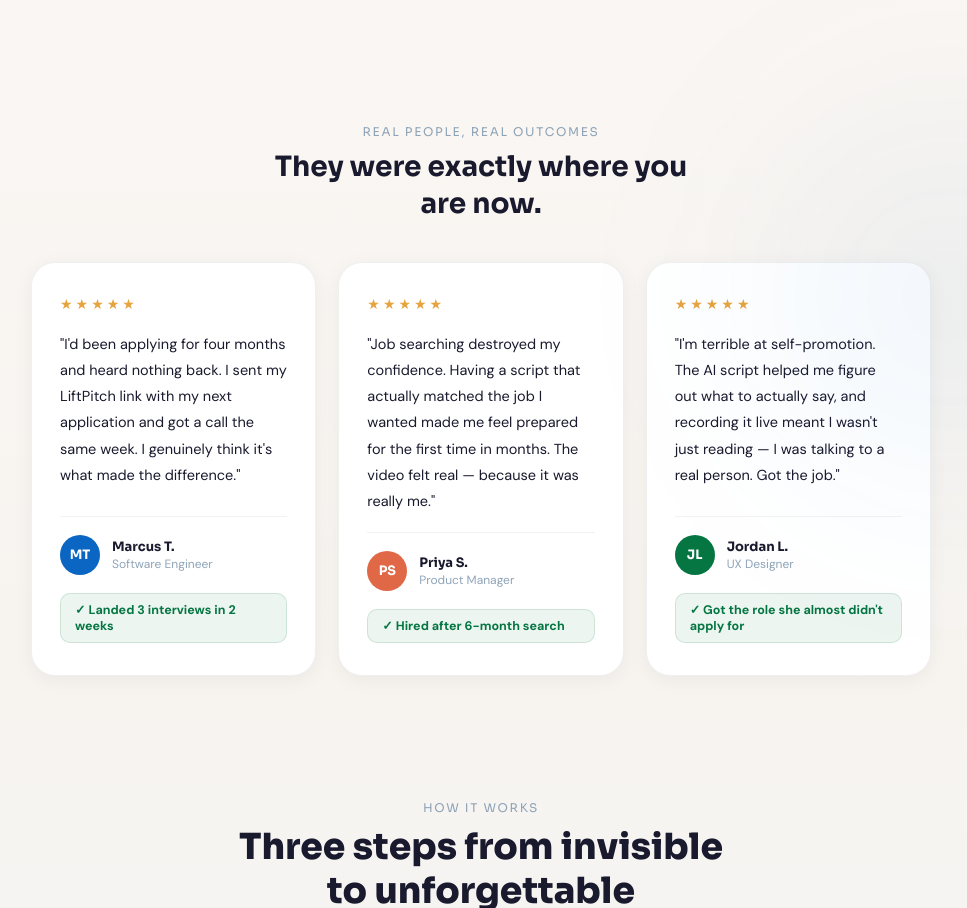
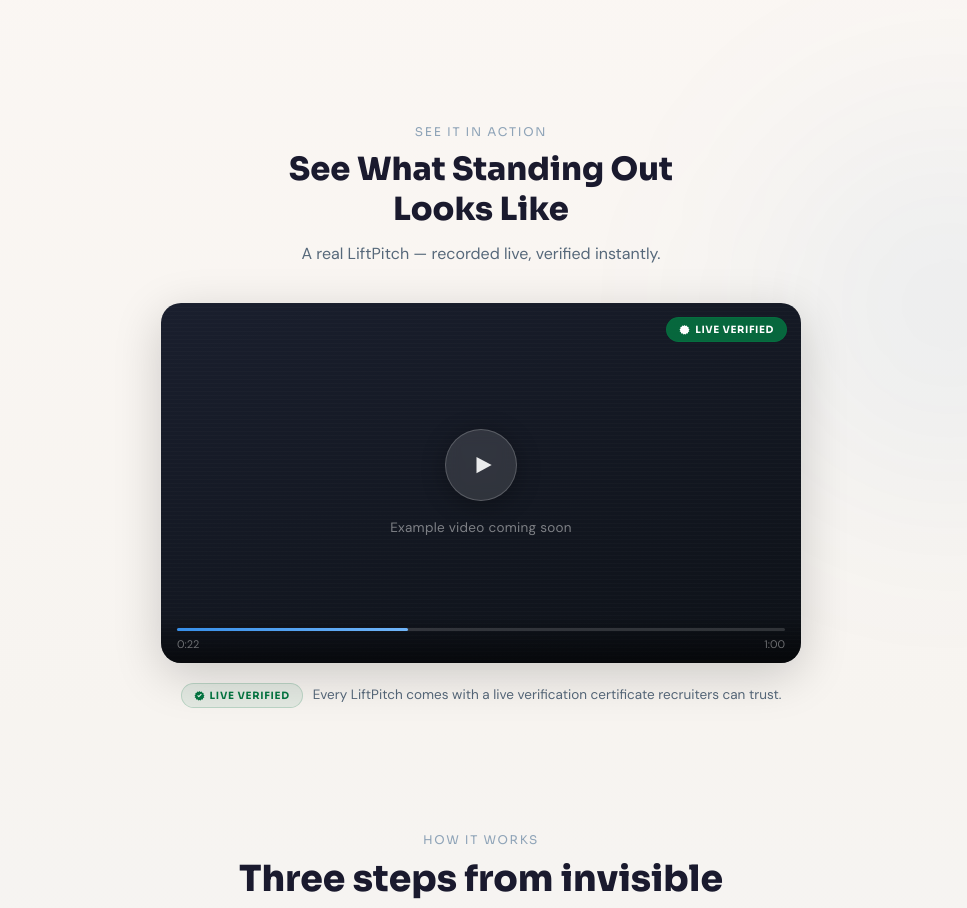
Before and after one commit to JamesNeutron/liftpitch, a Next.js app: page / in a window 1280 px wide. Shown: the part 760-1668 px from the top of the page, without its empty margins (159-1126 px from the left). Built offline with nearby package versions, Linux system fonts and the light colour scheme.

Commit message:
Replace testimonials with See It In Action video placeholder section

```diff
--- a/src/app/LiftPitchApp.jsx
+++ b/src/app/LiftPitchApp.jsx
@@ -119,24 +119,6 @@
 
 // ─── Landing Page ───
 
-const testimonials = [
-  {
-    quote: "I'd been applying for four months and heard nothing back. I sent my LiftPitch link with my next application and got a call the same week. I genuinely think it's what made the difference.",
-    name: "Marcus T.", role: "Software Engineer", outcome: "Landed 3 interviews in 2 weeks",
-    initials: "MT", avatarColor: "#0A66C2",
-  },
-  {
-    quote: "Job searching destroyed my confidence. Having a script that actually matched the job I wanted made me feel prepared for the first time in months. The video felt real — because it was really me.",
-    name: "Priya S.", role: "Product Manager", outcome: "Hired after 6-month search",
-    initials: "PS", avatarColor: "#E06847",
-  },
-  {
-    quote: "I'm terrible at self-promotion. The AI script helped me figure out what to actually say, and recording it live meant I wasn't just reading — I was talking to a real person. Got the job.",
-    name: "Jordan L.", role: "UX Designer", outcome: "Got the role she almost didn't apply for",
-    initials: "JL", avatarColor: "#057642",
-  },
-];
-
 const steps = [
   {
     n: "1", emoji: "📄",
@@ -236,50 +218,101 @@
         </div>
       </div>
 
-      {/* ── Testimonials ── */}
-      <div style={{ maxWidth: 900, width: "100%", marginTop: "clamp(72px, 9vw, 112px)" }}>
+      {/* ── See It In Action ── */}
+      <div style={{ maxWidth: 700, width: "100%", marginTop: "clamp(72px, 9vw, 112px)", textAlign: "center" }}>
         <p style={{
           fontFamily: "'Sora', sans-serif", fontSize: 12, color: B.textDim, textAlign: "center",
           letterSpacing: "0.14em", textTransform: "uppercase", marginBottom: 10,
-        }}>Real people, real outcomes</p>
+        }}>See it in action</p>
         <h2 style={{
-          fontFamily: "'Sora', sans-serif", fontSize: "clamp(20px, 3vw, 28px)", fontWeight: 700,
-          color: B.text, textAlign: "center", margin: "0 auto 40px", maxWidth: 460, lineHeight: 1.3,
-        }}>They were exactly where you are now.</h2>
-        <div style={{ display: "flex", flexWrap: "wrap", gap: 22, justifyContent: "center" }}>
-          {testimonials.map((t, i) => (
-            <div key={i} style={{
-              flex: "1 1 250px", maxWidth: 286,
-              background: "#FFFFFF",
-              border: "1px solid rgba(0,0,0,0.06)",
-              borderRadius: 24, padding: "32px 28px",
-              boxShadow: "0 4px 20px rgba(0,0,0,0.05)",
-              display: "flex", flexDirection: "column", gap: 18,
+          fontFamily: "'Sora', sans-serif", fontSize: "clamp(22px, 3.2vw, 32px)", fontWeight: 800,
+          color: B.text, textAlign: "center", margin: "0 auto 12px", maxWidth: 480, lineHeight: 1.25,
+        }}>See What Standing Out Looks Like</h2>
+        <p style={{
+          fontFamily: "'DM Sans', sans-serif", fontSize: 16, color: B.textMuted,
+          margin: "0 auto 36px", lineHeight: 1.6,
+        }}>A real LiftPitch — recorded live, verified instantly.</p>
+
+        {/* Video player mock */}
+        <div style={{
+          position: "relative", width: "100%", maxWidth: 640, margin: "0 auto",
+          aspectRatio: "16/9", borderRadius: 20, overflow: "hidden",
+          background: "linear-gradient(160deg, #1A1F2E 0%, #0D1117 100%)",
+          boxShadow: "0 12px 48px rgba(0,0,0,0.18), 0 0 0 1px rgba(255,255,255,0.06)",
+        }}>
+          {/* Subtle scanline texture */}
+          <div style={{
+            position: "absolute", inset: 0,
+            background: "repeating-linear-gradient(0deg, transparent, transparent 3px, rgba(255,255,255,0.015) 3px, rgba(255,255,255,0.015) 4px)",
+            pointerEvents: "none",
+          }} />
+
+          {/* Verified badge top-right */}
+          <div style={{
+            position: "absolute", top: 14, right: 14, zIndex: 2,
+            display: "inline-flex", alignItems: "center", gap: 5, padding: "5px 12px",
+            borderRadius: 100, background: "rgba(5,118,66,0.85)", backdropFilter: "blur(8px)",
+            border: "1px solid rgba(5,118,66,0.5)",
+          }}>
+            <svg width={11} height={11} viewBox="0 0 24 24" fill="none">
+              <path d="M12 2L14.09 4.26L17 3.29L17.97 6.2L21 6.58L20.42 9.58L23 11.36L21.18 13.84L22.56 16.58L19.82 17.66L19.56 20.66L16.56 20.42L14.78 23L12 21.82L9.22 23L7.44 20.42L4.44 20.66L4.18 17.66L1.44 16.58L2.82 13.84L1 11.36L3.58 9.58L3 6.58L6.03 6.2L7 3.29L9.91 4.26L12 2Z" fill="white"/>
+              <path d="M8.5 12.5L10.5 14.5L15.5 9.5" stroke="white" strokeWidth="2.2" strokeLinecap="round" strokeLinejoin="round"/>
+            </svg>
+            <span style={{ fontFamily: "'Sora', sans-serif", fontSize: 10, fontWeight: 700, color: "#fff", letterSpacing: "0.06em" }}>LIVE VERIFIED</span>
+          </div>
+
+          {/* Play button */}
+          <div style={{
+            position: "absolute", inset: 0, display: "flex", flexDirection: "column",
+            alignItems: "center", justifyContent: "center", gap: 18,
+          }}>
+            <div style={{
+              width: 72, height: 72, borderRadius: "50%",
+              background: "rgba(255,255,255,0.12)", backdropFilter: "blur(8px)",
+              border: "1.5px solid rgba(255,255,255,0.2)",
+              display: "flex", alignItems: "center", justifyContent: "center",
+              boxShadow: "0 4px 24px rgba(0,0,0,0.3)",
             }}>
-              {/* Stars */}
-              <div style={{ display: "flex", gap: 3 }}>
-                {[1,2,3,4,5].map(s => <span key={s} style={{ fontSize: 14, color: "#E7A33E" }}>★</span>)}
-              </div>
-              <p style={{ fontFamily: "'DM Sans', sans-serif", fontSize: 14.5, color: B.text,
-                lineHeight: 1.8, margin: 0, flex: 1 }}>"{t.quote}"</p>
-              <div style={{ display: "flex", alignItems: "center", gap: 12, borderTop: "1px solid rgba(0,0,0,0.05)", paddingTop: 18 }}>
-                <div style={{
-                  width: 40, height: 40, borderRadius: "50%", flexShrink: 0,
-                  background: t.avatarColor, display: "flex", alignItems: "center", justifyContent: "center",
-                  fontFamily: "'Sora', sans-serif", fontSize: 13, fontWeight: 700, color: "#fff",
-                }}>{t.initials}</div>
-                <div>
-                  <div style={{ fontFamily: "'Sora', sans-serif", fontSize: 13, fontWeight: 700, color: B.text }}>{t.name}</div>
-                  <div style={{ fontFamily: "'DM Sans', sans-serif", fontSize: 12, color: B.textDim, marginTop: 1 }}>{t.role}</div>
-                </div>
-              </div>
-              <div style={{
-                padding: "8px 14px", borderRadius: 10,
-                background: "rgba(5,118,66,0.07)", border: "1px solid rgba(5,118,66,0.14)",
-                fontFamily: "'DM Sans', sans-serif", fontSize: 12.5, fontWeight: 600, color: B.success,
-              }}>✓ {t.outcome}</div>
+              {/* Triangle play icon */}
+              <svg width={26} height={26} viewBox="0 0 24 24" fill="none" style={{ marginLeft: 4 }}>
+                <path d="M6 4.5L20 12L6 19.5V4.5Z" fill="rgba(255,255,255,0.9)"/>
+              </svg>
             </div>
-          ))}
+            <span style={{
+              fontFamily: "'DM Sans', sans-serif", fontSize: 13.5, color: "rgba(255,255,255,0.45)",
+              letterSpacing: "0.02em",
+            }}>Example video coming soon</span>
+          </div>
+
+          {/* Progress bar mock at bottom */}
+          <div style={{ position: "absolute", bottom: 0, left: 0, right: 0, padding: "12px 16px",
+            background: "linear-gradient(to top, rgba(0,0,0,0.6), transparent)" }}>
+            <div style={{ height: 3, borderRadius: 2, background: "rgba(255,255,255,0.15)" }}>
+              <div style={{ width: "38%", height: "100%", borderRadius: 2,
+                background: "linear-gradient(90deg, #378FE9, #70B5F9)" }} />
+            </div>
+            <div style={{ display: "flex", justifyContent: "space-between", marginTop: 6 }}>
+              <span style={{ fontFamily: "'DM Sans', sans-serif", fontSize: 11, color: "rgba(255,255,255,0.4)" }}>0:22</span>
+              <span style={{ fontFamily: "'DM Sans', sans-serif", fontSize: 11, color: "rgba(255,255,255,0.4)" }}>1:00</span>
+            </div>
+          </div>
+        </div>
+
+        {/* Caption row */}
+        <div style={{ display: "flex", alignItems: "center", justifyContent: "center", gap: 10, marginTop: 20 }}>
+          <div style={{
+            display: "inline-flex", alignItems: "center", gap: 5, padding: "5px 12px",
+            borderRadius: 100, background: "rgba(5,118,66,0.08)", border: "1px solid rgba(5,118,66,0.18)",
+          }}>
+            <svg width={11} height={11} viewBox="0 0 24 24" fill="none">
+              <path d="M12 2L14.09 4.26L17 3.29L17.97 6.2L21 6.58L20.42 9.58L23 11.36L21.18 13.84L22.56 16.58L19.82 17.66L19.56 20.66L16.56 20.42L14.78 23L12 21.82L9.22 23L7.44 20.42L4.44 20.66L4.18 17.66L1.44 16.58L2.82 13.84L1 11.36L3.58 9.58L3 6.58L6.03 6.2L7 3.29L9.91 4.26L12 2Z" fill="#057642"/>
+              <path d="M8.5 12.5L10.5 14.5L15.5 9.5" stroke="white" strokeWidth="2.2" strokeLinecap="round" strokeLinejoin="round"/>
+            </svg>
+            <span style={{ fontFamily: "'Sora', sans-serif", fontSize: 10, fontWeight: 700, color: B.success, letterSpacing: "0.07em", textTransform: "uppercase" }}>Live Verified</span>
+          </div>
+          <span style={{ fontFamily: "'DM Sans', sans-serif", fontSize: 13.5, color: B.textMuted, lineHeight: 1.5 }}>
+            Every LiftPitch comes with a live verification certificate recruiters can trust.
+          </span>
         </div>
       </div>
 
```
